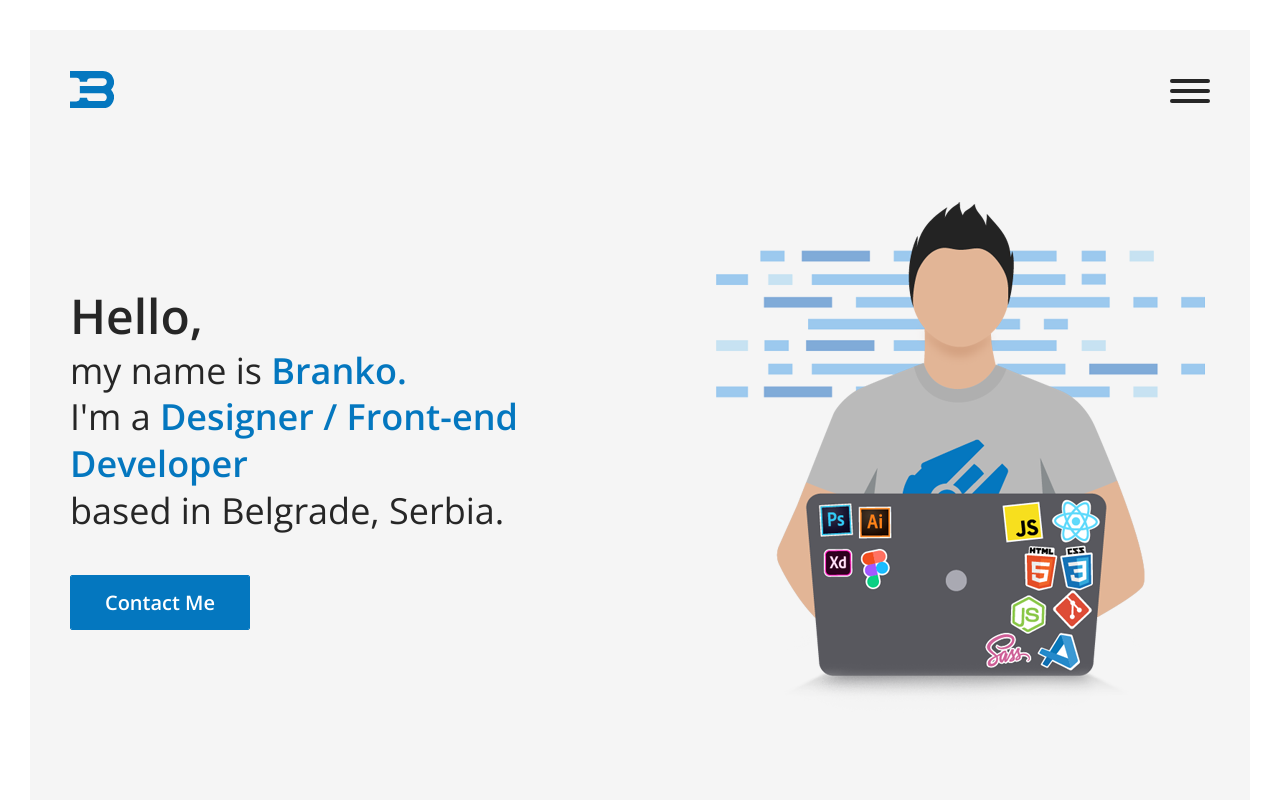
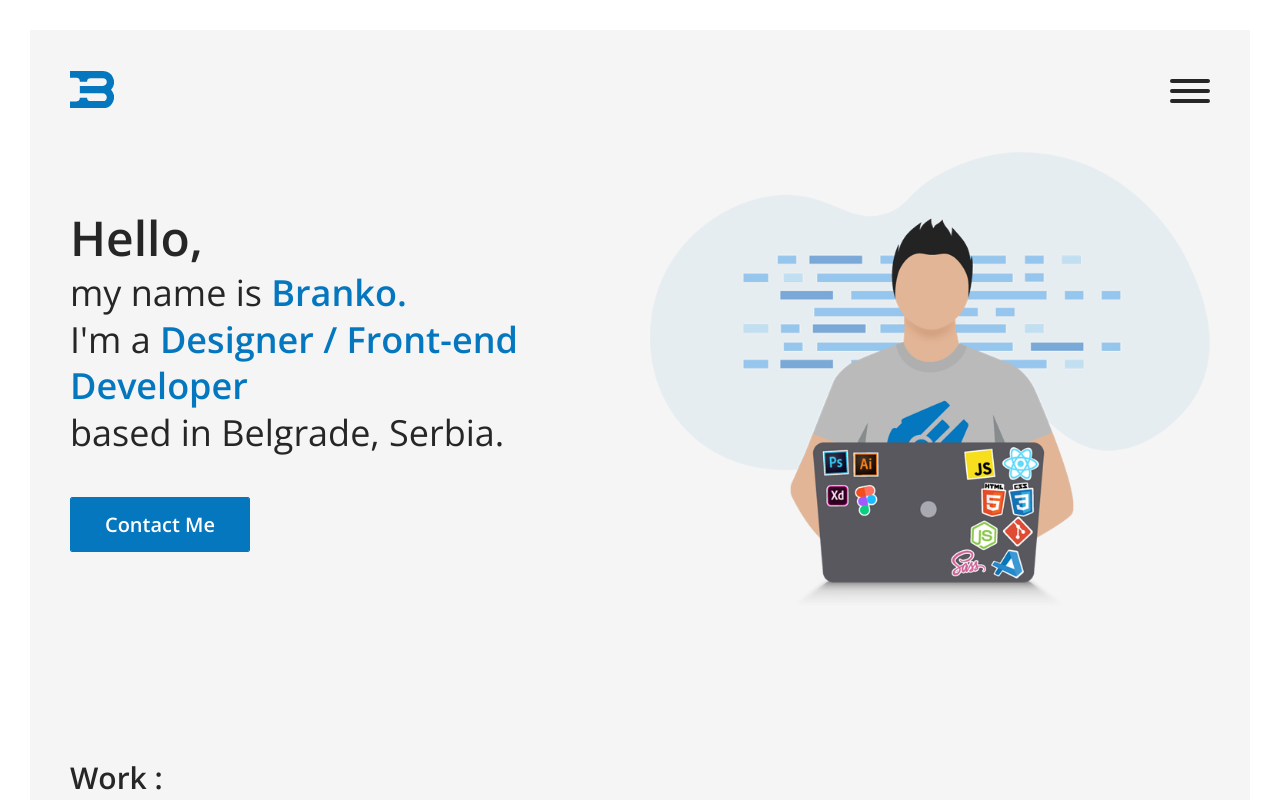
Before and after one commit to io62s/portfolio, a React (Create React App) app: page / in a window 1280 px wide. Shown: the top 800 px of the page. Built offline with nearby package versions, Linux system fonts and the light colour scheme.

Commit message:
dev, mail imgs updt, home padding

```diff
--- a/src/styles/HomeStyle.js
+++ b/src/styles/HomeStyle.js
@@ -13,8 +13,8 @@ const Header = styled(animated.div)`
   -ms-flex-pack: space-around;
   justify-content: space-around;
   align-items: center;
-  max-width: 1400px;
-  margin: 9rem auto 15rem;
+  max-width: 1500px;
+  margin: 4rem auto 15rem;
   text-align: left;
   font-weight: 300;
   line-height: 1.2;
@@ -34,6 +34,7 @@ const Header = styled(animated.div)`
   }
   @media screen and (max-width: 500px) {
     grid-template-columns: 1fr;
+    margin: 7rem auto 10rem;
   }
   /************************************* */
 `;
```
Also changed, not shown: src/assets/dev.png, src/assets/mail.png.
